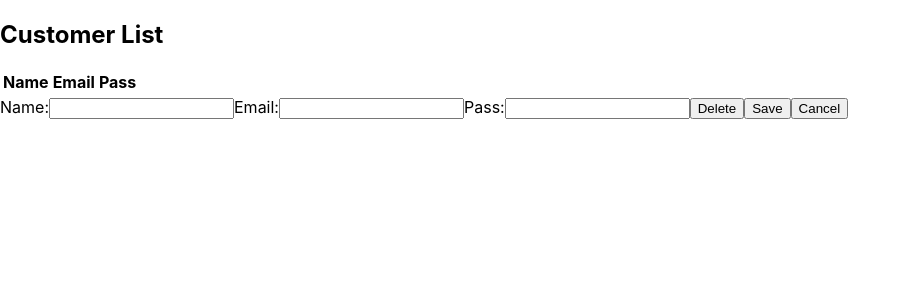
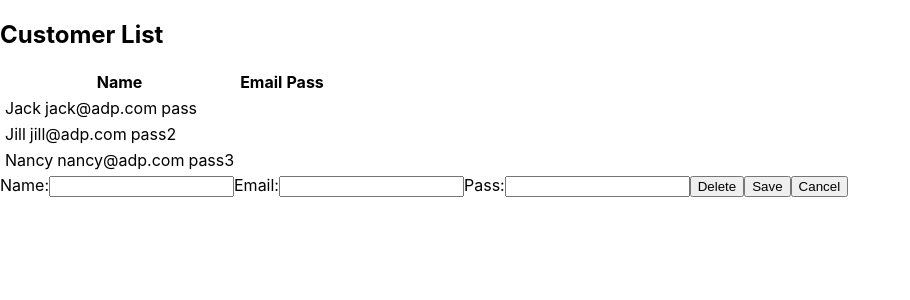
Before and after one commit to akshitha-singathi-0/Customer-Management-app, a React (Create React App) app: page / in a window 1280 px wide. Shown: the top 300 px of the page, without its empty margins (0-910 px from the left). Built offline with nearby package versions, Linux system fonts and the light colour scheme.

Commit message:
reading from JSON array

```diff
--- a/src/App.jsx
+++ b/src/App.jsx
@@ -2,6 +2,7 @@ import React from 'react';
 import './App.css';
 
 import CustomerList from "./assets/components/CustomerList";
+import customer_data from "./assets/data/customers.json";
 
 function App() {
   return (
@@ -15,7 +16,7 @@ function App() {
             <th>Pass</th>
           </tr>
           <tr>
-            <CustomerList></CustomerList>
+            <CustomerList data={customer_data}></CustomerList>
           </tr>
         </table>
       </div>
--- a/src/assets/components/Customer.jsx
+++ b/src/assets/components/Customer.jsx
@@ -2,7 +2,11 @@ import React from 'react';
 
 const Customer = (props) => {
     return (
-        <div>{props.email}</div>
+        <div>
+            <td>{props.data.name}</td>
+            <td>{props.data.email}</td>
+            <td>{props.data.pass}</td>
+        </div>
     );
 }
 
--- a/src/assets/components/CustomerList.jsx
+++ b/src/assets/components/CustomerList.jsx
@@ -1,11 +1,16 @@
 import React from 'react';
 import Customer from "./Customer";
-import customer_data from "../data/customers.json";
 
-const CustomerList = () => {
+const CustomerList = (props) => {
     return (
-        <Customer data={customer_data}></Customer>
+        <div>
+        {
+            props.data.map((customer) => (
+                <Customer data={customer}></Customer>
+            ))
+        }
+        </div>
     );
-}
+};
 
 export default CustomerList;
--- a/src/assets/data/customers.json
+++ b/src/assets/data/customers.json
@@ -1,5 +1,17 @@
-{
-    "name": "Jack",
-    "email": "jack@adp.com",
-    "pass": "pass@adp.com"
-}
+[
+    {
+        "name": "Jack",
+        "email": "jack@adp.com",
+        "pass": "pass"
+    },
+    {
+        "name": "Jill",
+        "email": "jill@adp.com",
+        "pass": "pass2"
+    },
+    {
+        "name": "Nancy",
+        "email": "nancy@adp.com",
+        "pass": "pass3"
+    }
+]
```
